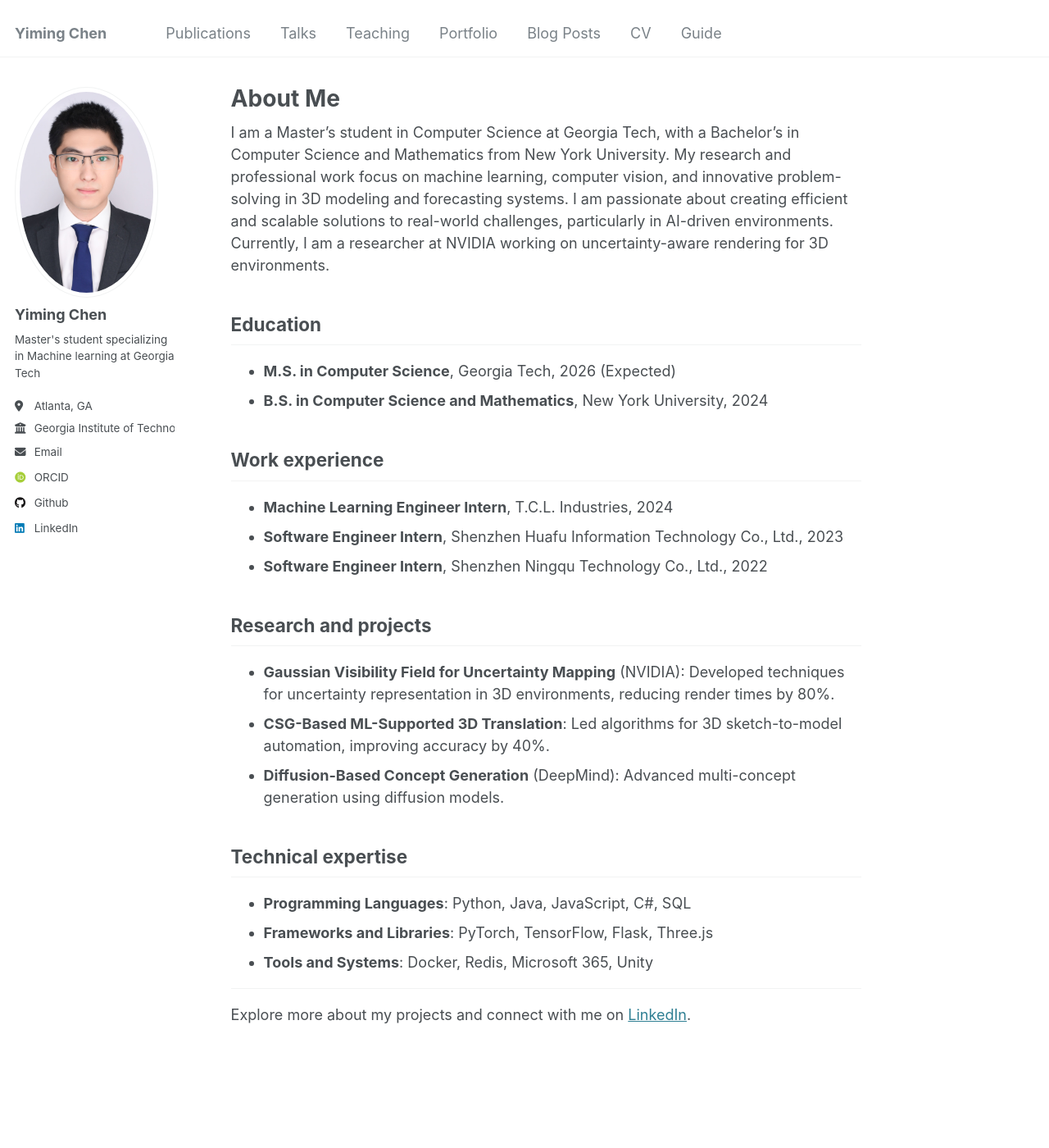
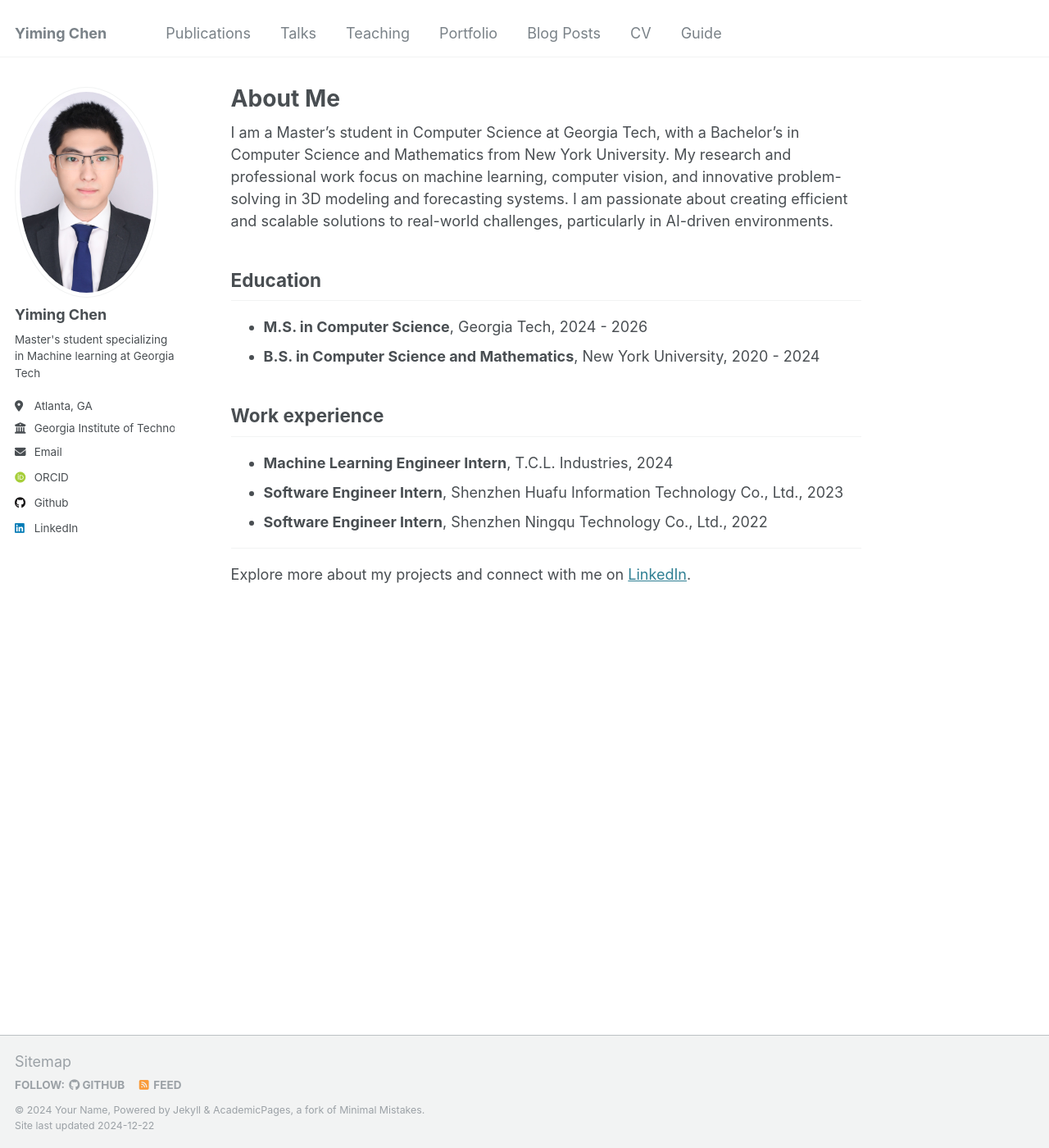
Before and after one commit to Spectraorder/spectraorder.github.io, a Jekyll site: the page built from _pages/about.md, in a window 1280 px wide and 1400 px high. Shown: the whole window at 82% size. Built offline with Jekyll 4.4.1, drawn with Linux system fonts in a browser that asks for light colours; some web fonts are replaced.

Commit message:
about me fix

```diff
--- a/_pages/about.md
+++ b/_pages/about.md
@@ -7,26 +7,16 @@ redirect_from:
   - /about.html
 ---
 
-I am a Master’s student in Computer Science at Georgia Tech, with a Bachelor’s in Computer Science and Mathematics from New York University. My research and professional work focus on machine learning, computer vision, and innovative problem-solving in 3D modeling and forecasting systems. I am passionate about creating efficient and scalable solutions to real-world challenges, particularly in AI-driven environments. Currently, I am a researcher at NVIDIA working on uncertainty-aware rendering for 3D environments.
+I am a Master’s student in Computer Science at Georgia Tech, with a Bachelor’s in Computer Science and Mathematics from New York University. My research and professional work focus on machine learning, computer vision, and innovative problem-solving in 3D modeling and forecasting systems. I am passionate about creating efficient and scalable solutions to real-world challenges, particularly in AI-driven environments.
 
 ## Education
-- **M.S. in Computer Science**, Georgia Tech, 2026 (Expected)
-- **B.S. in Computer Science and Mathematics**, New York University, 2024
+- **M.S. in Computer Science**, Georgia Tech, 2024 - 2026
+- **B.S. in Computer Science and Mathematics**, New York University, 2020 - 2024
 
 ## Work experience
 - **Machine Learning Engineer Intern**, T.C.L. Industries, 2024
 - **Software Engineer Intern**, Shenzhen Huafu Information Technology Co., Ltd., 2023
 - **Software Engineer Intern**, Shenzhen Ningqu Technology Co., Ltd., 2022
 
-## Research and projects
-- **Gaussian Visibility Field for Uncertainty Mapping** (NVIDIA): Developed techniques for uncertainty representation in 3D environments, reducing render times by 80%.
-- **CSG-Based ML-Supported 3D Translation**: Led algorithms for 3D sketch-to-model automation, improving accuracy by 40%.
-- **Diffusion-Based Concept Generation** (DeepMind): Advanced multi-concept generation using diffusion models.
-
-## Technical expertise
-- **Programming Languages**: Python, Java, JavaScript, C#, SQL
-- **Frameworks and Libraries**: PyTorch, TensorFlow, Flask, Three.js
-- **Tools and Systems**: Docker, Redis, Microsoft 365, Unity
-
 ---
 Explore more about my projects and connect with me on [LinkedIn](https://www.linkedin.com/in/yiming-chen-b8447122a/).
```
